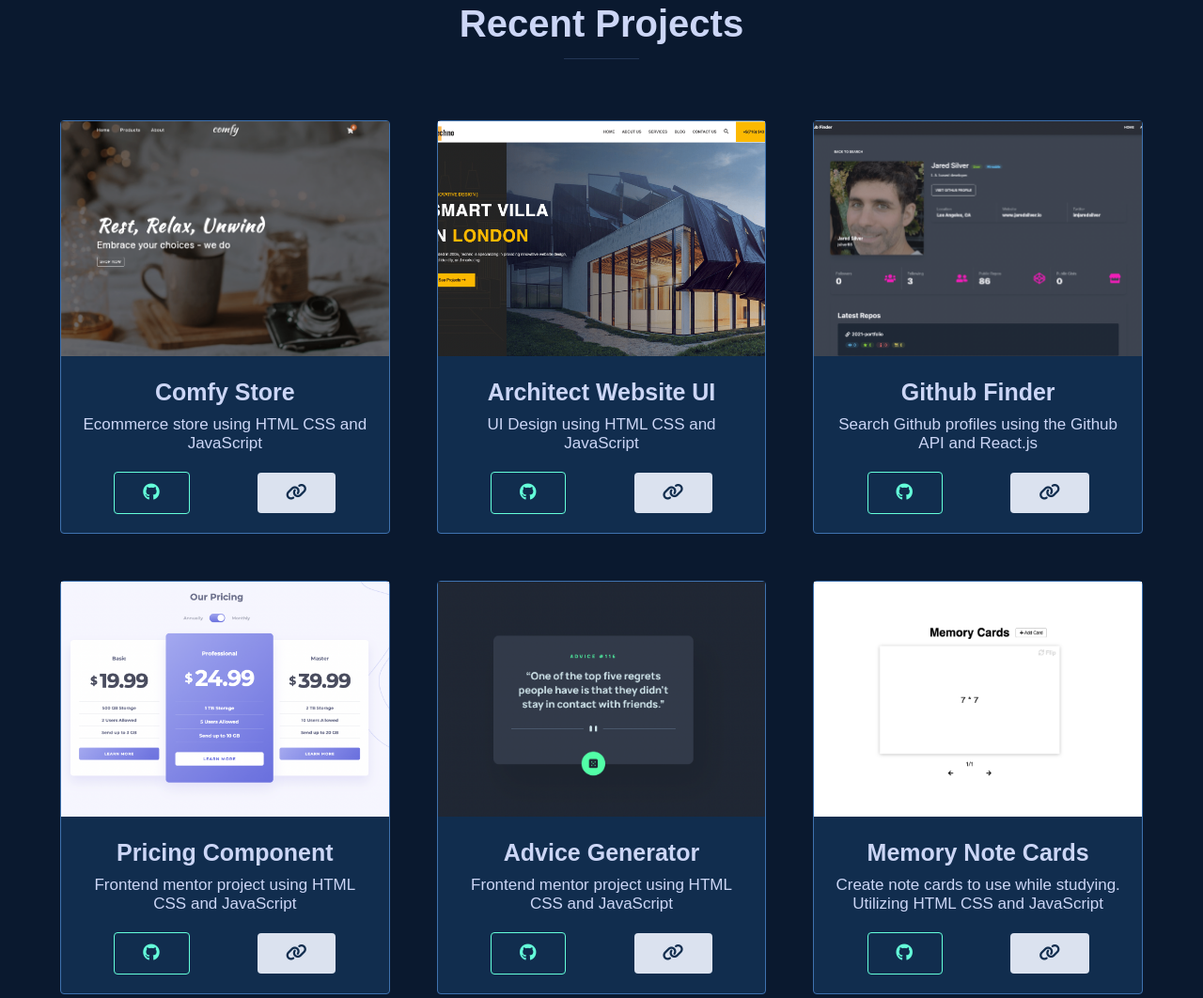
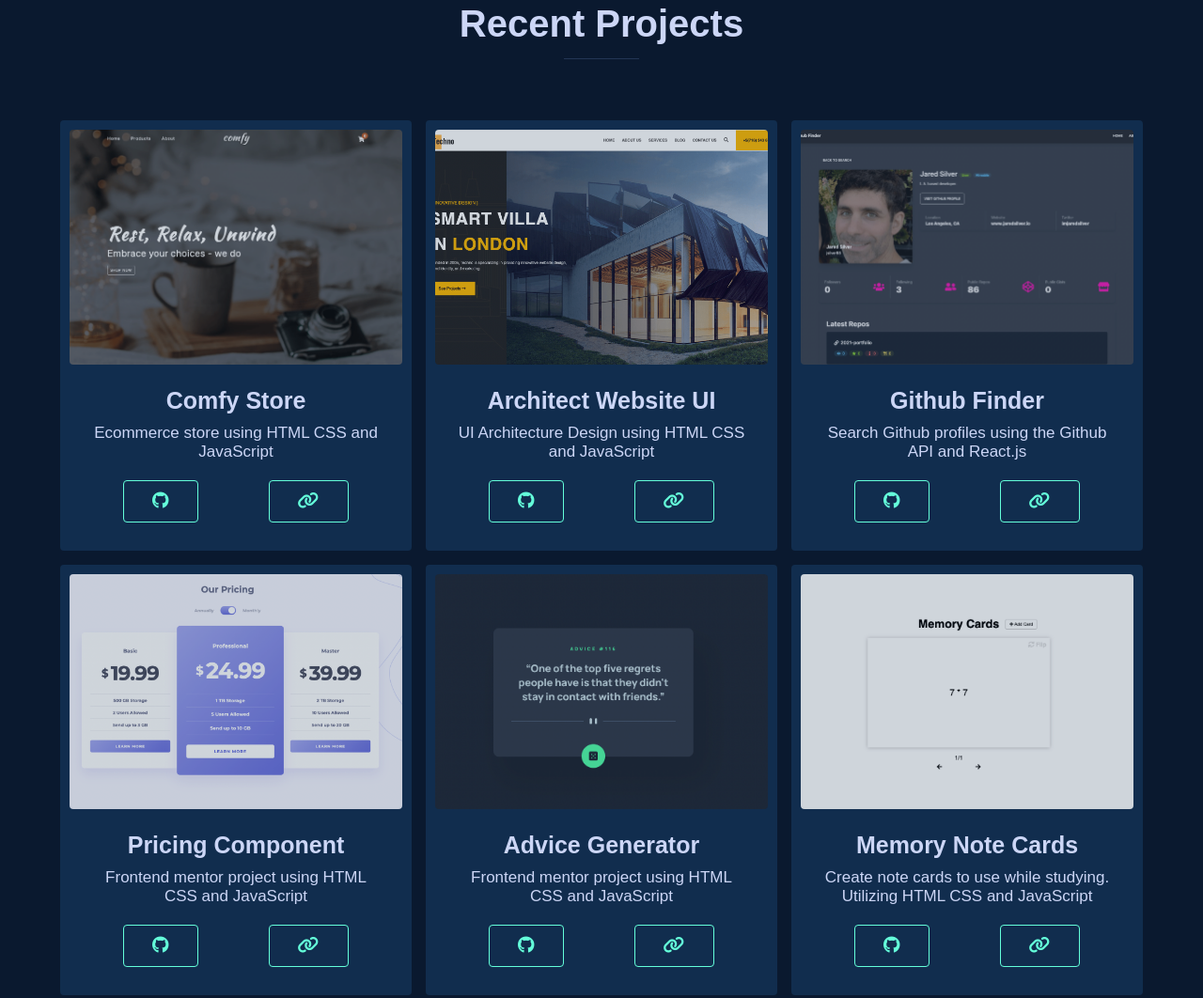
Before and after one commit to jsilver88/2022-portfolio, a plain HTML site: page index.html in a window 1280 px wide. Shown: the part 2000-3062 px from the top of the page at 94% size. Drawn offline with nearby package versions, Linux system fonts and the light colour scheme; a web font is replaced by a local one.

Commit message:
minor tweaks to portfolio section

```diff
--- a/css/_portfolio.scss
+++ b/css/_portfolio.scss
@@ -4,17 +4,24 @@
   .project-grid {
     display: grid;
     grid-template-columns: repeat(3, 1fr);
-    gap: 5rem;
+    gap: 1.5rem;
 
     .project {
       background-color: $primaryColor2;
       border-radius: 4px;
-      border: 1px solid $primaryColor1;
+      padding: 1rem;
+      transition: transform 0.25s ease-in-out;
+
+      &:hover {
+        transform: translateY(-8px);
+      }
 
       img {
         width: 100%;
         height: 25rem;
         object-fit: cover;
+        border-radius: 4px;
+        opacity: 0.8;
       }
 
       &-body {
@@ -40,16 +47,6 @@
           i {
             font-size: 1.8rem;
           }
-
-          .btn-full {
-            background-color: $accentColor;
-            border: $accentColor;
-            color: $primaryColor2;
-
-            &:hover {
-              background-color: $primaryColor1;
-            }
-          }
         }
       }
     }
--- a/index.html
+++ b/index.html
@@ -191,7 +191,7 @@
             <div class="project-body">
               <h3 class="project-title">Architect Website UI</h3>
               <p class="project-description">
-                UI Design using HTML CSS and JavaScript
+                UI Architecture Design using HTML CSS and JavaScript
               </p>
               <div class="project-btn">
                 <a
```
Also changed, not shown: css/style.css, 1 other file.
